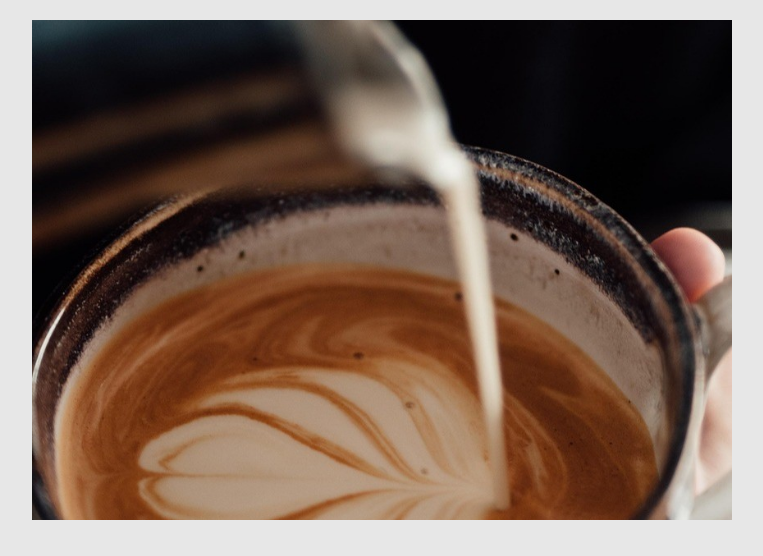
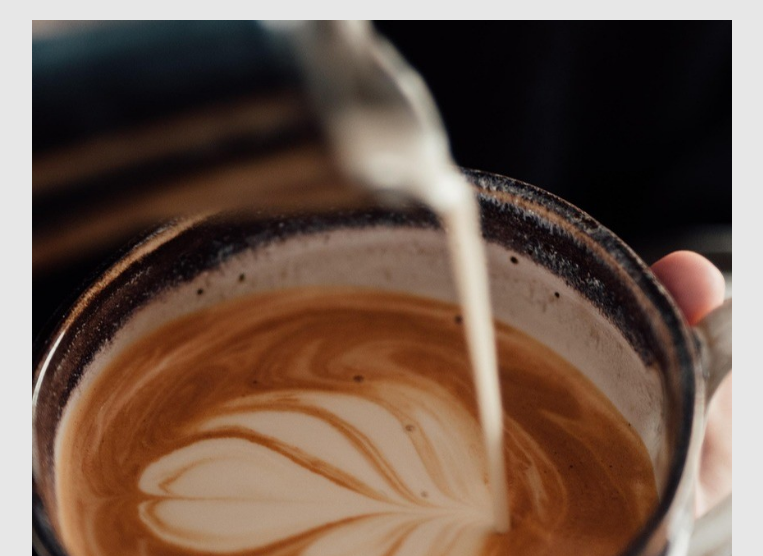
Before and after one commit to shiika-88/portfolio, a plain HTML site: page lp_cafe/index.html in a window 1280 px wide. Shown: the top 556 px of the page, without its empty margins (258-1021 px from the left). Drawn offline with Linux system fonts and the light colour scheme.

Commit message:
fix:ヘッダー画像サイズ調整

```diff
--- a/lp_cafe/style.css
+++ b/lp_cafe/style.css
@@ -82,7 +82,7 @@ section {
 header img {
   width: 100%;
   height: auto;
-  max-height: 500px;
+  max-height: 50rem;
   object-fit: cover;
 }
 
```
